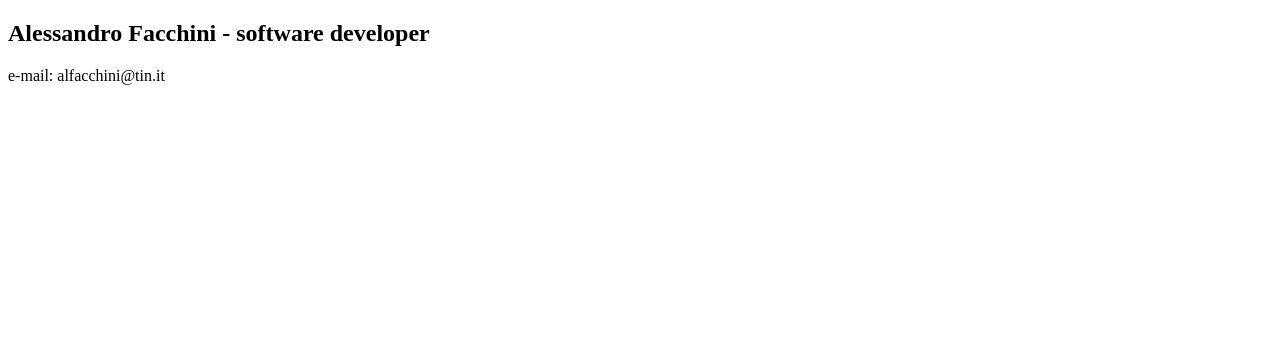
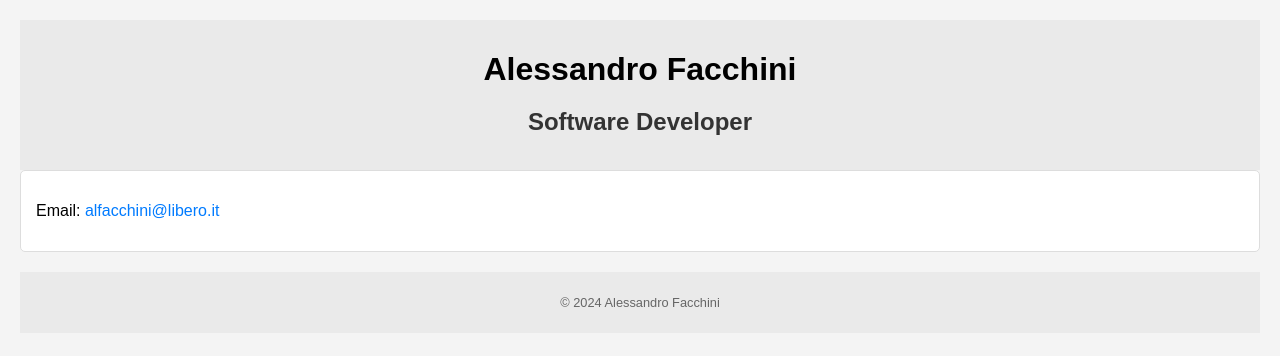
Before and after one commit to alessandrofacchini/alessandrofacchini.github.io, a plain HTML site: page index.html in a window 1280 px wide. Drawn offline with Linux system fonts and the light colour scheme.

Commit message:
Update index.html

```diff
--- a/index.html
+++ b/index.html
@@ -1,24 +1,64 @@
 <!DOCTYPE html>
+<html lang="en">
+<head>
+<meta charset="UTF-8">
+<meta name="viewport" content="width=device-width, initial-scale=1.0">
+<title>Alessandro Facchini</title>
+<style>
+body {
+    font-family: sans-serif;
+    margin: 0;
+    padding: 20px;
+    background-color: #f4f4f4;
+}
 
-<html>
-<head>
-  <meta http-equiv="Content-Type" content="text/html; charset=utf-8"/>
-  <title>Alessandro's Profile</title>
-  <LINK href="styles.css" rel="stylesheet" type="text/css">
-      <link rel='manifest' href='/manifest.json'>
+header, footer {
+    text-align: center;
+    padding: 10px;
+    background-color: #eaeaea;
+}
 
+h1 {
+    font-size: 2em;
+    margin-bottom: 0.5em;
+}
+
+h2 {
+    font-size: 1.5em;
+    margin-bottom: 1em;
+    color: #333;
+}
+
+main {
+    text-align: left;
+    background-color: #fff;
+    padding: 15px;
+    border: 1px solid #ddd;
+    border-radius: 5px;
+}
+
+a {
+    text-decoration: none;
+    color: #007bff;
+}
+
+footer {
+    font-size: 0.8em;
+    margin-top: 20px;
+    color: #666;
+}
+</style>
 </head>
-
 <body>
-
-<h2>
-  Alessandro Facchini - software developer
-</h2>
-  <p>
-     e-mail: alfacchini@tin.it
-
-  </p>
-
-
+<header>
+    <h1>Alessandro Facchini</h1>
+    <h2>Software Developer</h2>
+</header>
+<main>
+    <p>Email: <a href="mailto:alfacchini@libero.it">alfacchini@libero.it</a></p>
+</main>
+<footer>
+    <p>&copy; <script>document.write(new Date().getFullYear());</script> Alessandro Facchini</p>
+</footer>
 </body>
 </html>
```
